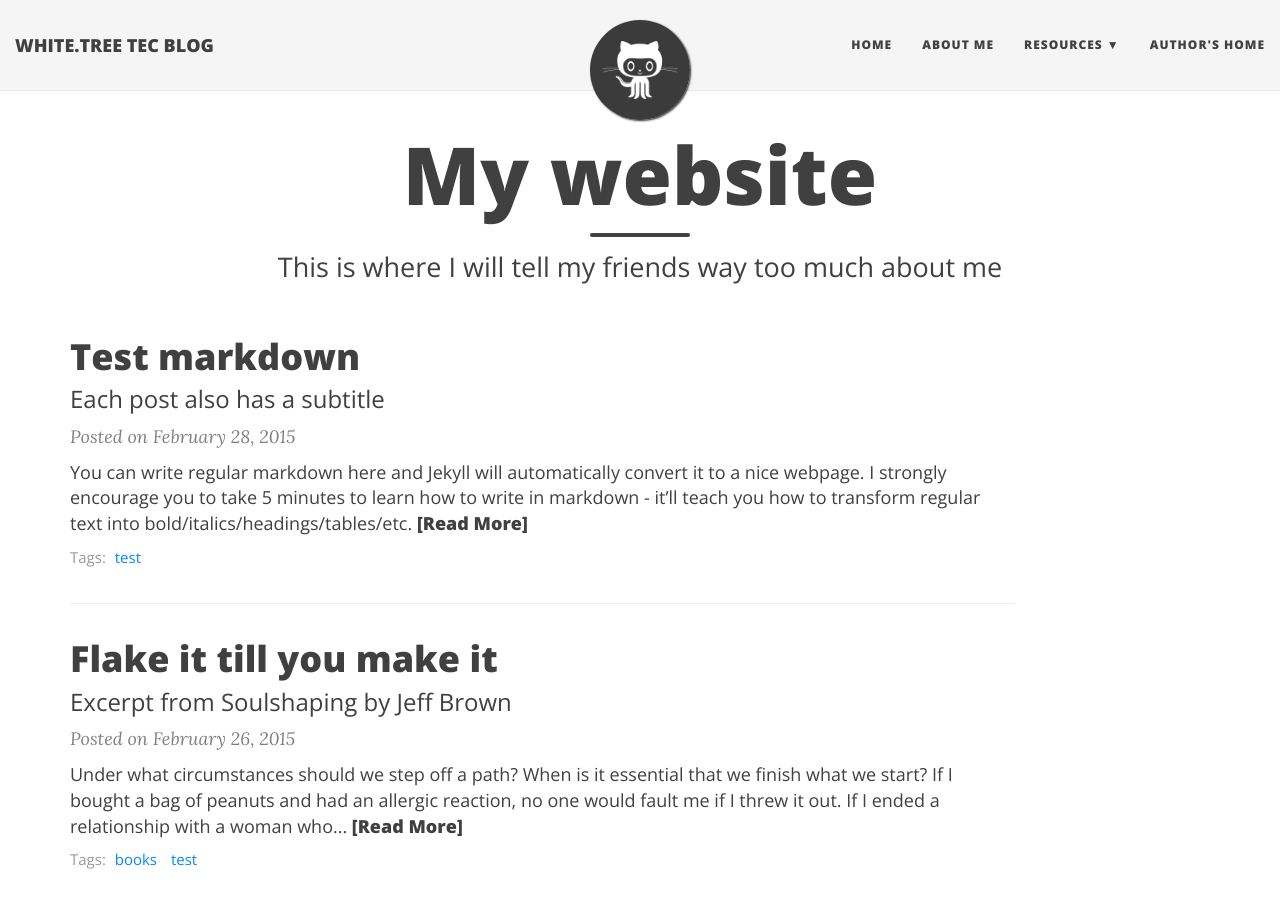
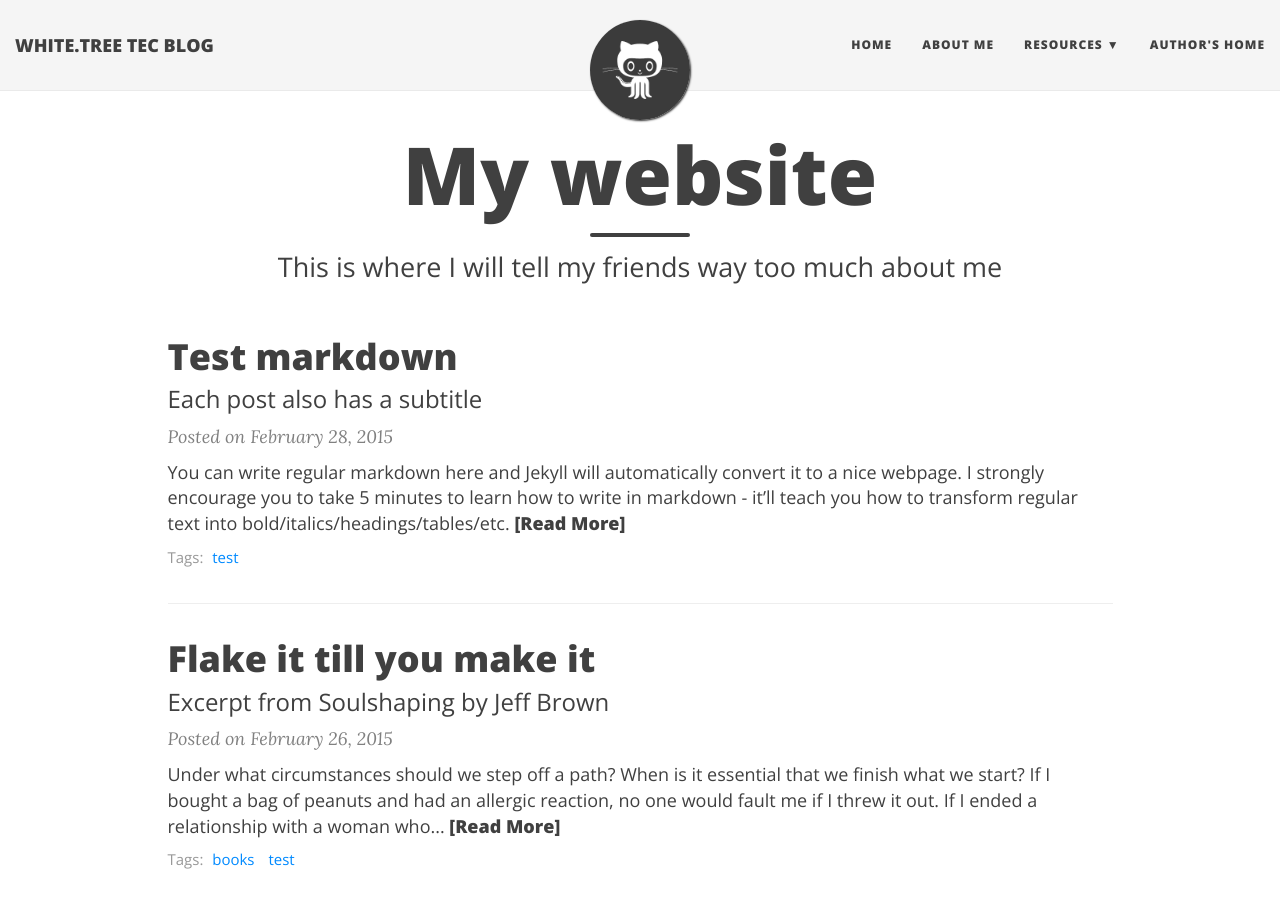
Before and after one commit to cedrush/cedrush.github.io, a Jekyll site: the page built from index.html, in a window 1280 px wide and 900 px high. Built offline with Jekyll 4.4.1, drawn with Linux system fonts in a browser that asks for light colours; nearby versions of some CDN libraries; the list of posts is cut into pages by our own code.

Commit message:
Update page.html

```diff
--- a/_layouts/page.html
+++ b/_layouts/page.html
@@ -6,7 +6,7 @@
 
 <div class="container" role="main">
   <div class="row">
-    <div class="col-lg-10 col-lg-offset-0 col-md-6 col-md-offset-3">
+    <div class="col-lg-10 col-lg-offset-1 col-md-6 col-md-offset-3">
       {{ content }}
 	    {% if page.comments %}
         <div class="disqus-comments">
```
